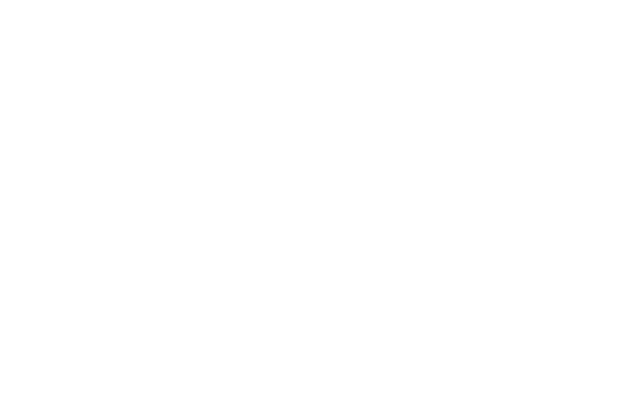
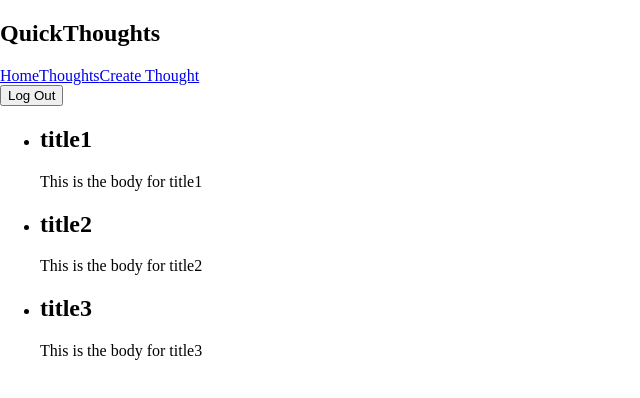
Before and after one commit to blexram-go/quickthoughts, a React (Vite) app in the folder frontend/: page /thoughts in a window 1280 px wide. Before the commit this address had no page. Shown: the top 398 px of the page, without its empty margins (0-640 px from the left). Built offline with nearby package versions, Linux system fonts and the light colour scheme.

Commit message:
Create components for home, thoughts list, and a create entry form

```diff
--- a/frontend/src/App.jsx
+++ b/frontend/src/App.jsx
@@ -1,11 +1,18 @@
 import { Route, Routes } from "react-router";
+import Navbar from "./Components/Navbar.jsx";
+import Home from "./Components/Home.jsx";
+import ThoughtsList from "./Components/ThoughtsList.jsx";
+import CreateEntry from "./Components/CreateEntry.jsx";
 
 function App() {
 
   return (
     <>
+      <Navbar />
       <Routes>
-
+        <Route path="/" element={<Home />}></Route>
+        <Route path="/thoughts" element={<ThoughtsList />}></Route>
+        <Route path="/create" element={<CreateEntry />}></Route>
       </Routes>
     </>
   )
--- /dev/null
+++ b/frontend/src/Components/CreateEntry.jsx
@@ -0,0 +1,22 @@
+import { useState } from 'react';
+
+function CreateEntry() {
+    const [title, setTitle] = useState('');
+    const [body, setBody] = useState('');
+
+
+
+    return (
+        <div className="form-container">
+            <form>
+                <label htmlFor='title'>Title:</label><br/>
+                <input type='text' id='title' value={title} onChange={(e) => setTitle(e.target.value)}/><br/>
+                <label htmlFor='body'>Your Thoughts:</label><br/>
+                <textarea id='body' value={body} onChange={(e) => setBody(e.target.value)} /><br/>
+                <button type='submit'>Submit</button>
+            </form>
+        </div>
+    )
+}
+
+export default CreateEntry;
--- /dev/null
+++ b/frontend/src/Components/Home.jsx
@@ -0,0 +1,7 @@
+function Home() {
+    return (
+        <h1>This is the Home Page!</h1>
+    )
+}
+
+export default Home;
--- /dev/null
+++ b/frontend/src/Components/ThoughtsList.jsx
@@ -0,0 +1,25 @@
+function ThoughtsList() {
+    const thoughts = [
+        {title: "title1", body: "This is the body for title1"},
+        {title: "title2", body: "This is the body for title2"},
+        {title: "title3", body: "This is the body for title3"},
+    ];
+
+    return (
+        <div className="thoughts-container">
+            <ul>
+                {thoughts.map(entry => {
+                    return (
+                        <li key={entry.title}>
+                            <h2>{entry.title}</h2>
+                            <p>{entry.body}</p>
+                        </li>
+                    )
+                })}
+            </ul>
+        </div>
+    )
+
+}
+
+export default ThoughtsList;
```
